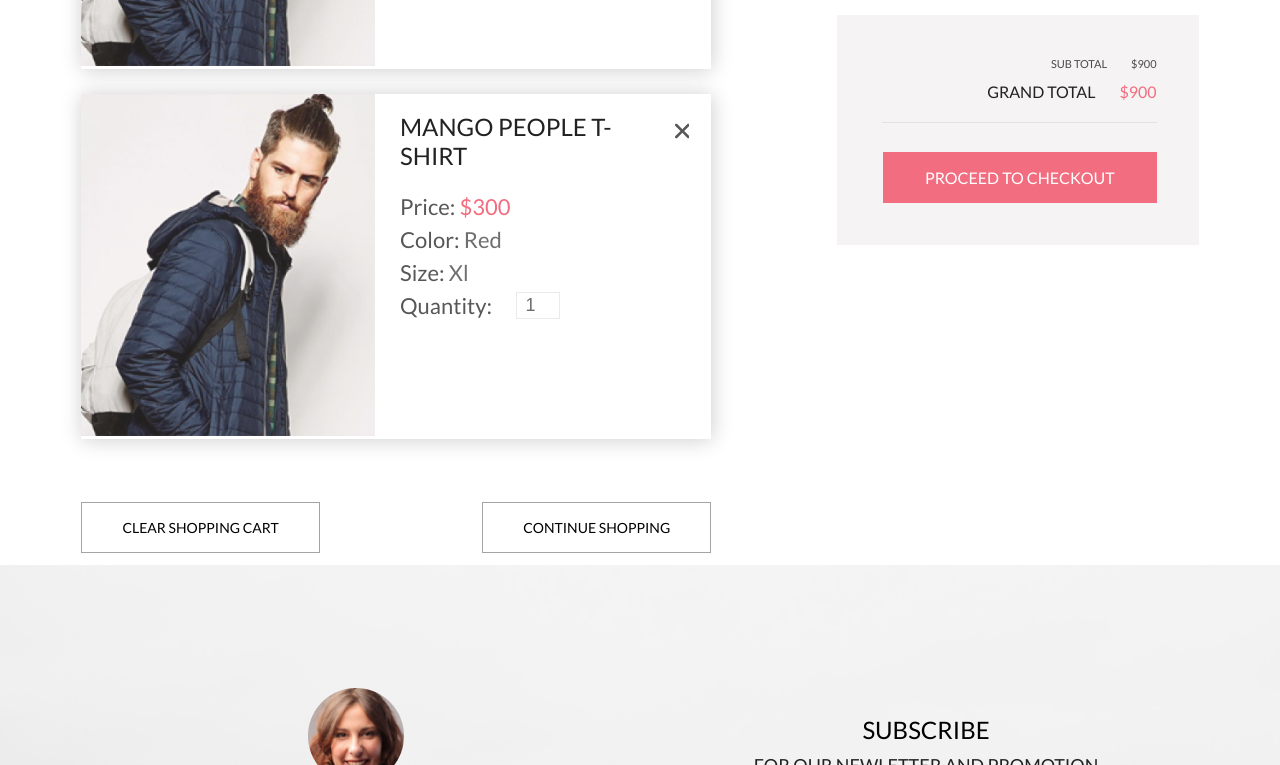
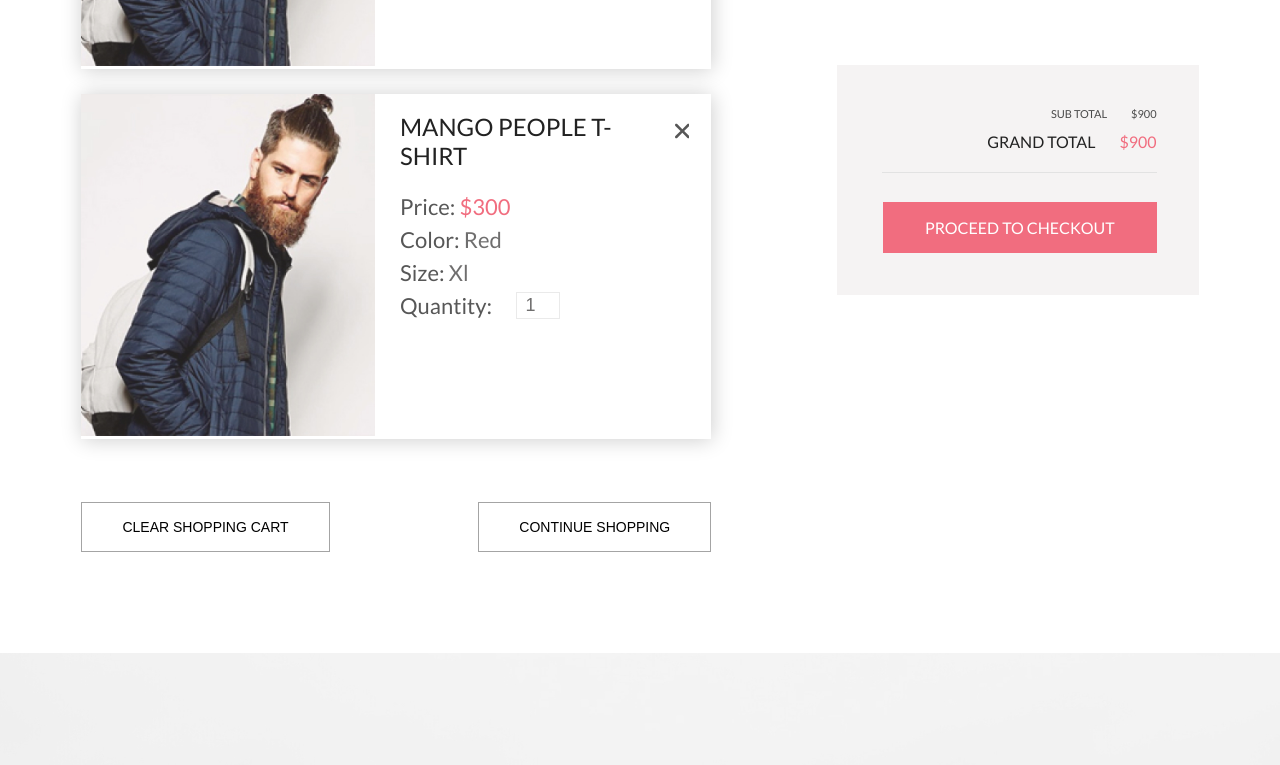
Before and after one commit to Chernigovskaya/html_course, a plain HTML site: page task_12/cart.html in a window 1280 px wide. Shown: the part 607-1372 px from the top of the page. Drawn offline with Linux system fonts and the light colour scheme.

Commit message:
total task

```diff
--- a/task_12/_cart.scss
+++ b/task_12/_cart.scss
@@ -2,7 +2,7 @@
 .cart {
     &__content {
         display: flex;
-        margin-top: 7%;
+        margin: 7% 0;
     }
     &__right {
         padding:1% 1% 1% 10%;
@@ -11,7 +11,7 @@
 .card {
     width: 100%;
     padding: 1%;
-    z-index: -1;
+
 
     &_item {
         display: flex;
@@ -68,9 +68,11 @@
         font-weight: 300;
         padding: 16px 40px;
         border: 1px solid #A4A4A4;
+        background-color: $backgroundColorProducts;
 }
 .card__button:hover {
     background-color: $colorSite;
+    color: $backgroundColorProducts;
 }
 }
 .num {
@@ -108,6 +110,7 @@
         border: 1px solid #A4A4A4;
         display: flex;
         width: 40%;
+        margin-bottom: 14%;
 
     }
     &__button:hover {
--- a/task_12/cart.html
+++ b/task_12/cart.html
@@ -108,8 +108,8 @@
                     </div>
                 </div>
             <div class="card__button-box">
-                <a href="#" class="card__button">CLEAR SHOPPING CART</a>
-                <a href="#" class="card__button">CONTINUE SHOPPING</a>
+                <button class="card__button">CLEAR SHOPPING CART</button>
+                <button class="card__button">CONTINUE SHOPPING</button>
             </div>
             </div>
         </article>
```
Also changed, not shown: task_12/style.css, 1 other file. Lines whose indentation alone changed are shown as unchanged.
